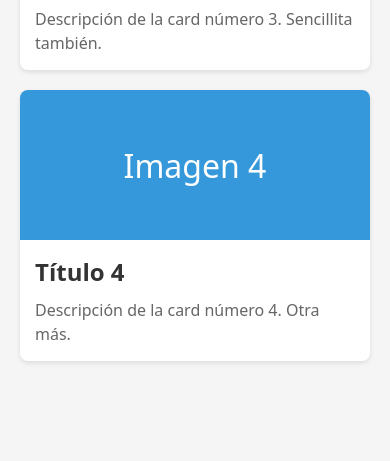
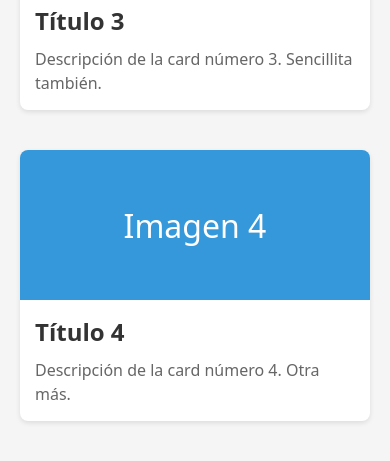
Before and after one commit to BC-Contents/flex-grid, a plain HTML site: page index.html in a window 390 px wide. Shown: the part 898-1359 px from the top of the page. Before the commit the page ends 1299 px from the top, so only its background shows below. Drawn offline with Linux system fonts and the light colour scheme.

Commit message:
feat:add flex inside the box

```diff
--- a/src/css/style.css
+++ b/src/css/style.css
@@ -22,6 +22,10 @@ h1 {
 .cards-container {
     max-width: 1200px;
     margin: 0 auto;
+    /* Flexbox */
+    display: flex;
+    flex-wrap: wrap;
+    gap: 20px;
 }
 
 .card {
@@ -30,6 +34,7 @@ h1 {
     box-shadow: 0 2px 5px rgba(0,0,0,0.1);
     margin-bottom: 20px;
     overflow: hidden;
+    flex: 1 1 250px;
 }
 
 .card-image {
@@ -55,3 +60,12 @@ h1 {
     color: #666;
     line-height: 1.5;
 }
+
+@media (max-width:992px){
+    .cards-container{
+        flex-direction: column;
+        .card{
+            flex: 1 1 auto;
+        }
+    }
+}
```
